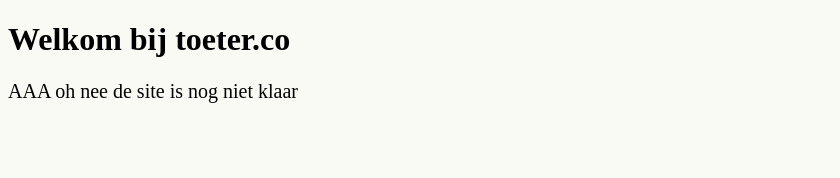
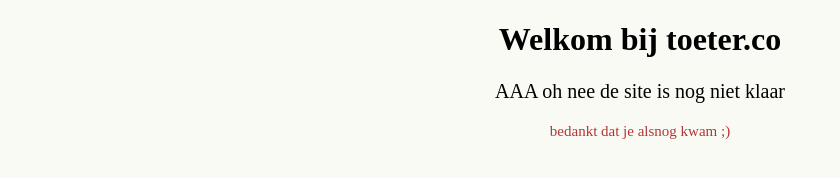
Before and after one commit to toeter-co/toeter-site, a plain HTML site: page index.html in a window 1280 px wide. Shown: the whole page, without its empty margins (0-840 px from the left). Drawn offline with Linux system fonts and the light colour scheme; a web font is replaced by a local one.

Commit message:
made classes withing CSS

```diff
--- a/css/main.css
+++ b/css/main.css
@@ -8,14 +8,23 @@ body {
     background-color: rgb(250, 250, 245);
   }
 
-  h1 {
+  h1.center {
+    text-align: center;
     font-family: hanna_11_yrs;
     color: rgb(0, 0, 0);
     margin-left: 0px;
   }
-  p {
+  p.aaa {
+    text-align: center;
     font-family: hanna_11_yrs;
     color: rgb(0, 0, 0);
     margin-left: 0px;
     font-size: 20px;
   }
+  p.thanks {
+    text-align: center;
+    font-family: hanna_11_yrs;
+    color: rgb(180, 53, 53);
+    margin-left: 0px;
+    font-size: 15px;
+  }
--- a/index.html
+++ b/index.html
@@ -5,8 +5,9 @@
 </head>
 <body>
 
-<h1>Welkom bij toeter.co</h1>
-<p>AAA oh nee de site is nog niet klaar</p>
+<h1 class="center">Welkom bij toeter.co</h1>
+<p class="aaa">AAA oh nee de site is nog niet klaar</p>
+<p class="thanks">bedankt dat je alsnog kwam ;) </p>
 
 
 </body>
```
